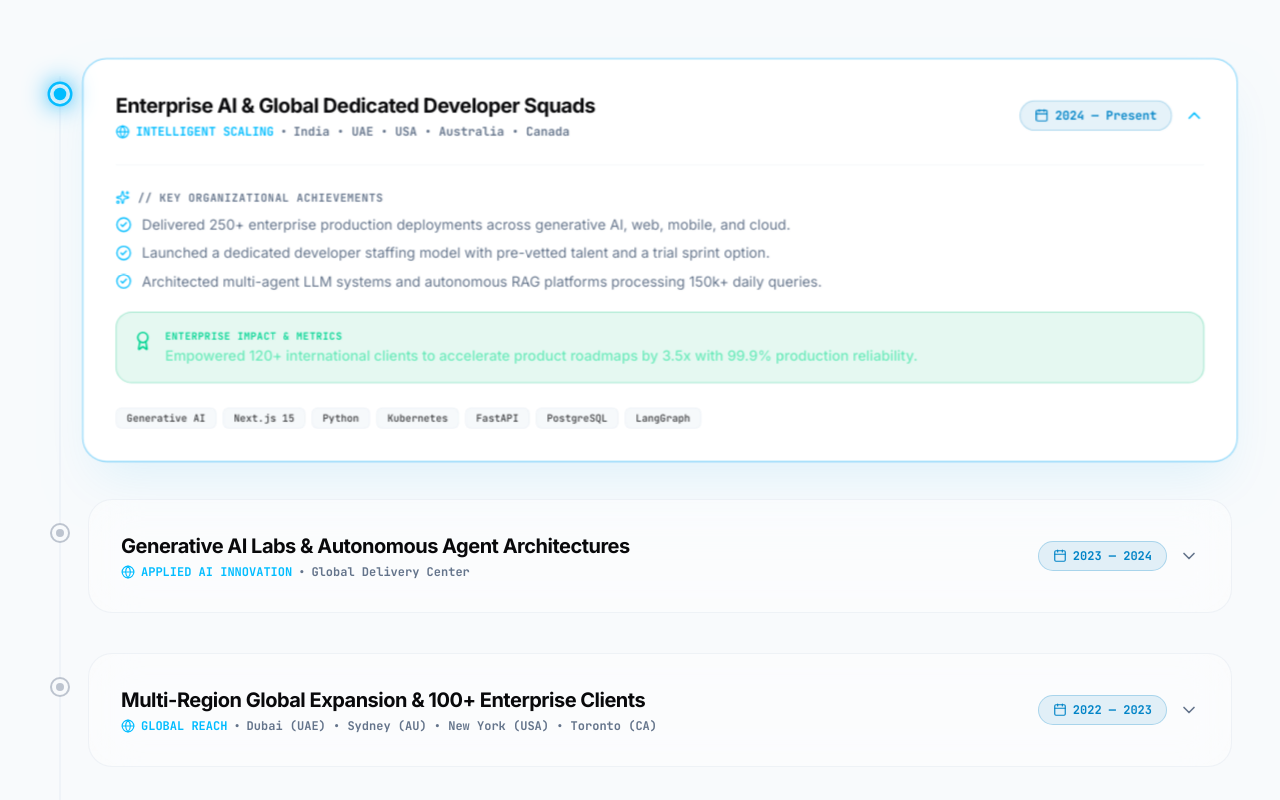
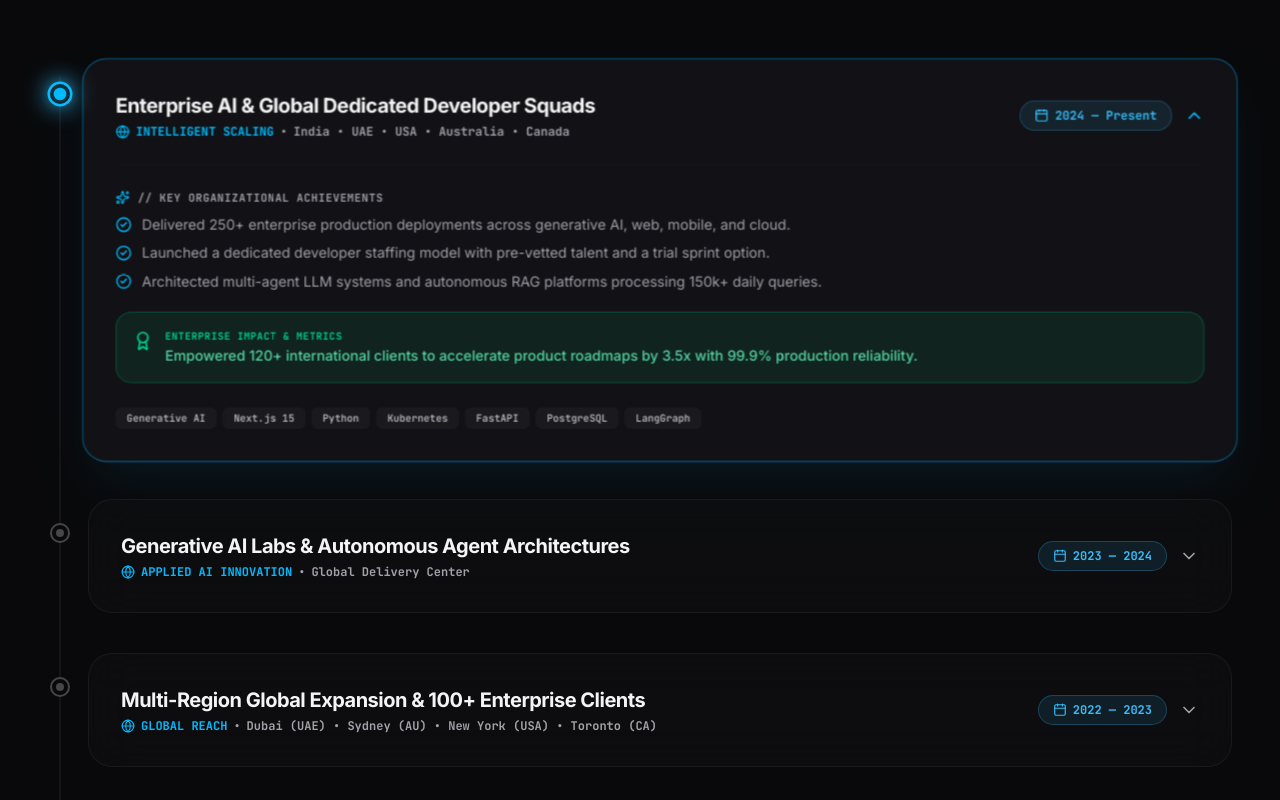
Before and after one commit to abhijeetpathak-pro/ai-software-development-, a Next.js app: page / in a window 1280 px wide. Shown: the part 6460-7260 px from the top of the page. Built offline with nearby package versions, Linux system fonts and the light colour scheme.

Commit message:
Fix Tailwind v4 theme tokens and enable dark class on html tag in RootLayout

```diff
--- a/src/app/globals.css
+++ b/src/app/globals.css
@@ -1,44 +1,58 @@
 @import 'tailwindcss';
-@config '../../tailwind.config.ts';
+
+@theme {
+  --color-background: var(--background);
+  --color-foreground: var(--foreground);
+  --color-card: var(--card);
+  --color-card-foreground: var(--card-foreground);
+  --color-primary: var(--primary);
+  --color-primary-foreground: var(--primary-foreground);
+  --color-secondary: var(--secondary);
+  --color-secondary-foreground: var(--secondary-foreground);
+  --color-muted: var(--muted);
+  --color-muted-foreground: var(--muted-foreground);
+  --color-border: var(--border);
+
+  --color-ink: #0A0F1E;
+  --color-ink-light: #131B31;
+  --color-ink-soft: #1C2540;
+  --color-paper: #F6F7FA;
+  --color-teal: #0EA5A0;
+  --color-teal-light: #3FC5C0;
+  --color-teal-dark: #0A7A76;
+
+  --font-display: 'Sora', ui-sans-serif, system-ui, sans-serif;
+  --font-body: 'Inter', ui-sans-serif, system-ui, sans-serif;
+  --font-mono: 'JetBrains Mono', ui-monospace, SFMono-Regular, monospace;
+
+  --animate-marquee-left: marquee-left 28s linear infinite;
+  --animate-marquee-right: marquee-right 28s linear infinite;
+  --animate-shimmer: shimmer 6s ease-in-out infinite;
+
+  @keyframes marquee-left {
+    0% { transform: translateX(0%); }
+    100% { transform: translateX(-50%); }
+  }
+  @keyframes marquee-right {
+    0% { transform: translateX(-50%); }
+    100% { transform: translateX(0%); }
+  }
+  @keyframes shimmer {
+    0%, 100% { background-position: 0% 50%; }
+    50% { background-position: 100% 50%; }
+  }
+}
 
 :root {
   --background: #09090b;
   --foreground: #f4f4f5;
-  --card: #18181b;
+  --card: #141418;
   --card-foreground: #fafafa;
   --primary: #38bdf8;
   --primary-foreground: #09090b;
   --secondary: #6366f1;
   --secondary-foreground: #ffffff;
-  --muted: #27272a;
-  --muted-foreground: #a1a1aa;
-  --border: #27272a;
-}
-
-html:not(.dark) {
-  --background: #f8fafc;
-  --foreground: #09090b;
-  --card: #ffffff;
-  --card-foreground: #09090b;
-  --primary: #0284c7;
-  --primary-foreground: #ffffff;
-  --secondary: #4f46e5;
-  --secondary-foreground: #ffffff;
-  --muted: #f1f5f9;
-  --muted-foreground: #64748b;
-  --border: #e2e8f0;
-}
-
-html.dark {
-  --background: #09090b;
-  --foreground: #f4f4f5;
-  --card: #18181b;
-  --card-foreground: #fafafa;
-  --primary: #38bdf8;
-  --primary-foreground: #09090b;
-  --secondary: #6366f1;
-  --secondary-foreground: #ffffff;
-  --muted: #27272a;
+  --muted: #202026;
   --muted-foreground: #a1a1aa;
   --border: #27272a;
 }
@@ -49,11 +63,10 @@ html.dark {
     color-scheme: dark;
   }
   body {
-    background-color: var(--background);
-    color: var(--foreground);
+    background-color: #09090b;
+    color: #f4f4f5;
     font-family: 'Inter', ui-sans-serif, system-ui, sans-serif;
     overflow-x: hidden;
-    transition: background-color 0.3s ease, color 0.3s ease;
   }
   ::selection {
     background: rgba(56, 189, 248, 0.3);
--- a/src/app/layout.tsx
+++ b/src/app/layout.tsx
@@ -95,7 +95,7 @@ const organizationJsonLd = {
 
 export default function RootLayout({ children }: { children: React.ReactNode }) {
   return (
-    <html lang="en" suppressHydrationWarning>
+    <html lang="en" className="dark" suppressHydrationWarning>
       <head>
         {/* Google Tag Manager */}
         <script
```
